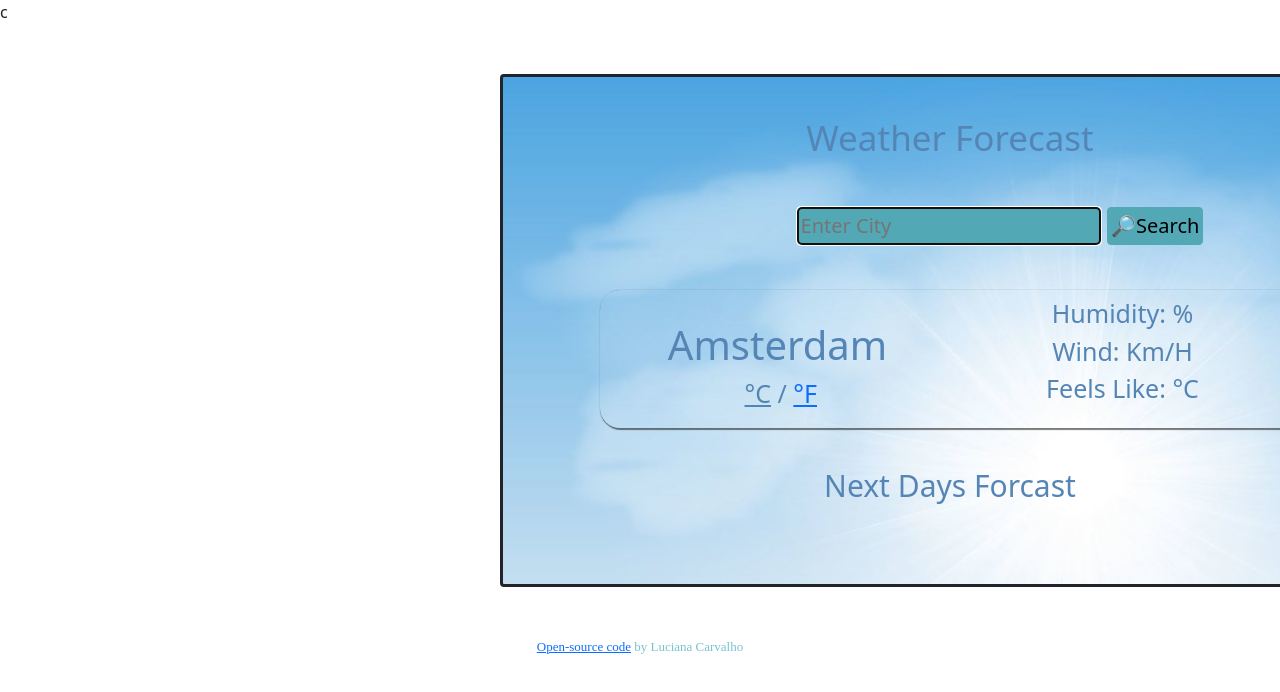
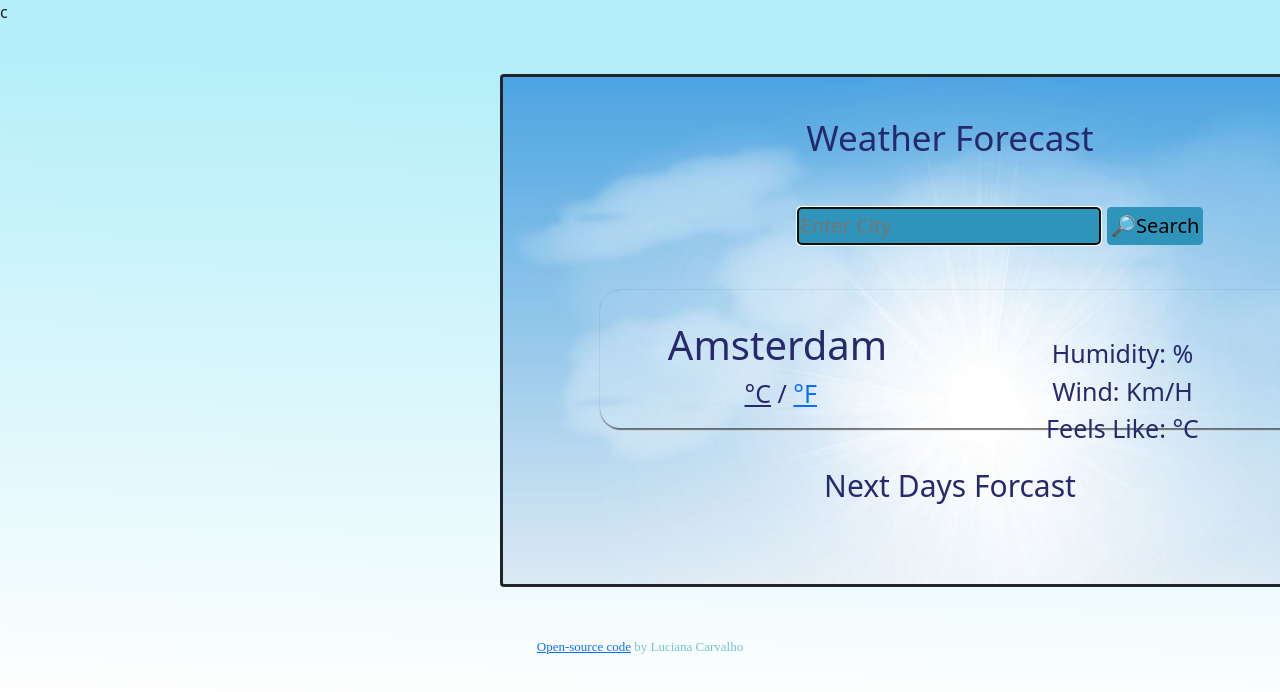
Before and after one commit to Luniau/Weather-project-1, a plain HTML site: page index.html in a window 1280 px wide. Shown: the top 692 px of the page. Drawn offline with nearby package versions, Linux system fonts and the light colour scheme; no server answers.

Commit message:
Made some changes on background picture and Aligned text

```diff
--- a/index.html
+++ b/index.html
@@ -41,10 +41,10 @@ c<!DOCTYPE html>
             <a href="#" id="fahrenheit-link">°F</a>
           </span>
          </div>
-        <div class="col-6">
+        <div class="col-6" style = "position:relative; top:40px">
            <ul>
              <li>Humidity: <span id="humidity"></span>%</li>
-             <li>Wind: <span id="wind"></span>Km/h </li>
+             <li>Wind: <span id="wind"></span>km/h </li>
              <li>Feels like: <span id="feels-like"></span>°C</li>
            </ul>
           </div>
--- a/src/styles.css
+++ b/src/styles.css
@@ -1,7 +1,10 @@
-h1 {
+Body { background:linear-gradient(181.2deg, rgb(181, 239, 249) 10.5%, rgb(254, 254, 254) 86.8%);
+}
+
+  h1 {
   text-align: center;
   font-size: 35px;
-  color: #5585b5;
+  color: #27296d;
 }
 
 input {
@@ -9,9 +12,9 @@ input {
   display: inline;
   padding: 3px;
   margin: 40px -50px 20px 50px;
-  background-color: #53a8b6;
-  border-color: #53a8b6;
-  border: 1px solid#53a8b6;
+  background-color: #2e94b9;
+  border-color: #2e94b9;
+  border: 1px solid#2e94b9;
   border-radius: 4px;
 }
 ul {
@@ -20,17 +23,19 @@ ul {
 }
 
 li {
+
+  text-align: center;
   list-style: none;
   margin: 0;
-  padding: 0;
-  color: #5585b5;
+  padding:0;
+  color: #27296d;
 }
 
 
 p {
   text-align: center;
   font-size: 30px;
-  color: #5585b5;
+  color: #27296d;
   padding: 20px;
 }
 
@@ -41,7 +46,7 @@ div {
 }
 
 .container {
-  background: url("../img/bluesky.jpg");
+  background: url("../img/bluesky_950x783.jpeg");
   border: solid;
   border-radius: 4px;
   display: block;
@@ -62,7 +67,7 @@ li:first-letter {
   border-radius: 20px;
   background-color: -ms-clear;
   box-shadow: 1px 1px 1px 1px rgba(29, 28, 28, 0.582);
-  color: #5585b5;
+  color: #27296d;
   text-transform: capitalize;
 }
 
@@ -70,7 +75,7 @@ li:first-letter {
   font-size: 40px;
   padding-top: 20px;
   text-align: center;
-  color: #5585b5;
+  color: #27296d;
 }
 
 .dayTime,
@@ -78,15 +83,15 @@ li:first-letter {
 .feels-like,
 .humidity {
   font-size: 15px;
-  color: #5585b5;
+  color: #27296d;
 }
 .weather {
   text-align: center;
-  color: #5585b5;
+  color:#27296d;
 }
 
 .units .active {
-  color: #5585b5;
+  color:#27296d;
   cursor: default;
 }
 .units.active:hover {
@@ -95,15 +100,17 @@ li:first-letter {
 .temperature {
   font-size: 40px;
   text-align: center;
-  color: #5585b5;
+  color: #27296d;
 }
 .col-2 {
-  color: #5585b5;
+  color: #27296d;
 }
 
 .code {
   display: block;
   text-align: center;
+  margin: 0;
+  padding: 0;
   font-size: 13px;
   font-weight: normal;
   font-family: "Times New Roman", Times, serif;
```
Also changed, not shown: img/bluesky_1000x824.jpg.jpeg (added), img/bluesky_950x783.jpeg (added).
